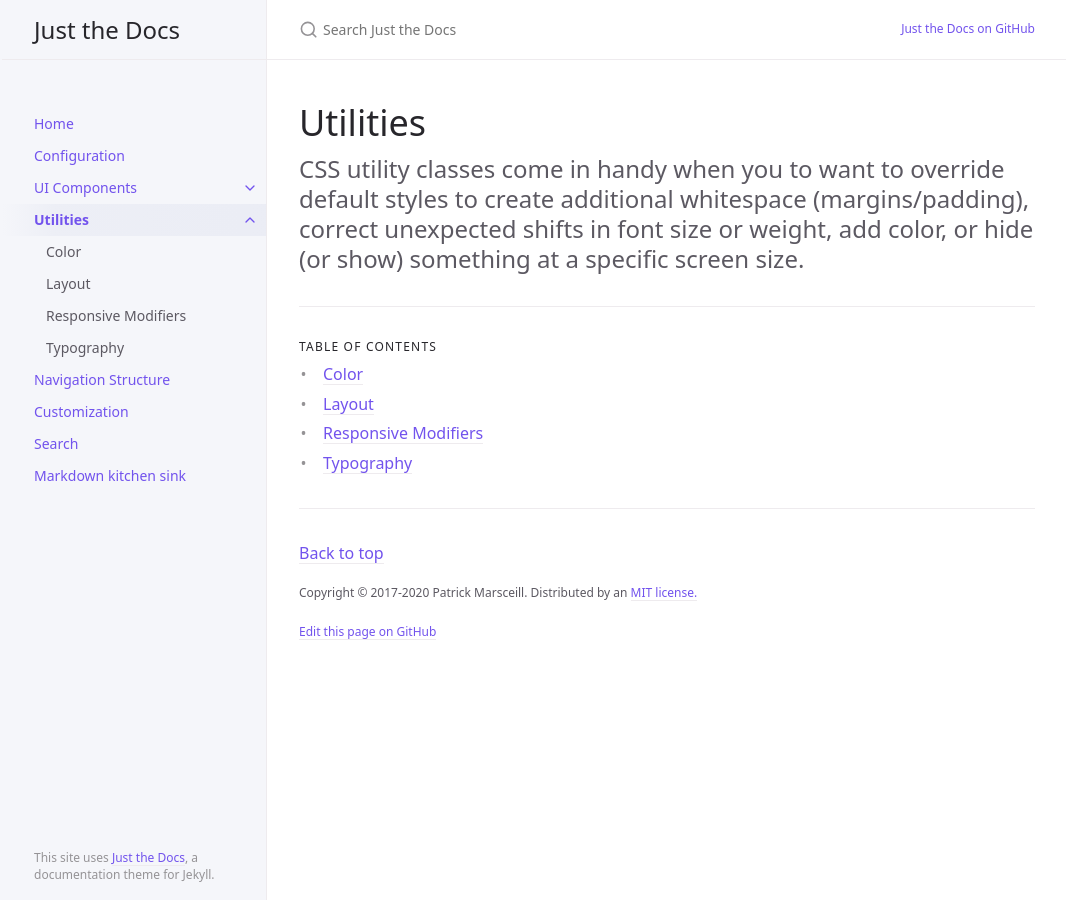
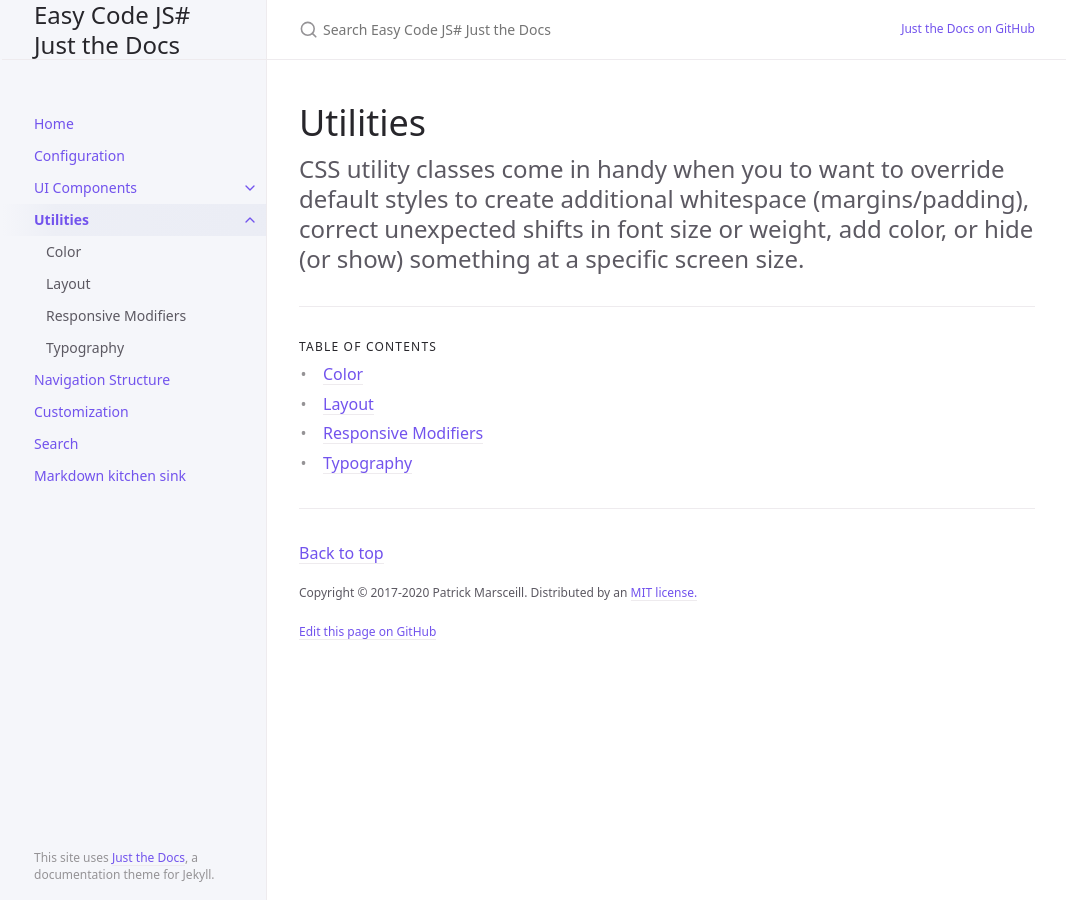
Before and after one commit to easycodejs/easycodejs.github.io, a Jekyll site: the page built from docs/utilities/utilities.md, in a window 1280 px wide. Shown: the whole page, without its empty margins (105-1171 px from the left). Built offline with Jekyll 4.4.1, drawn with Linux system fonts in a browser that asks for light colours.

Commit message:
Update _config.yml

```diff
--- a/_config.yml
+++ b/_config.yml
@@ -13,7 +13,7 @@
 # you will see them accessed via {{ site.title }}, {{ site.github_repo }}, and so on.
 # You can create any custom variable you would like, and they will be accessible
 # in the templates via {{ site.myvariable }}.
-title: Just the Docs
+title: Easy Code JS# Just the Docs
 description: A Jekyll theme for documentation
 baseurl: "" #"/just-the-docs" # the subpath of your site, e.g. /blog
 url: "https://easycodejs.github.io" # "https://pmarsceill.github.io" # the base hostname & protocol for your site, e.g. http://example.com
```
